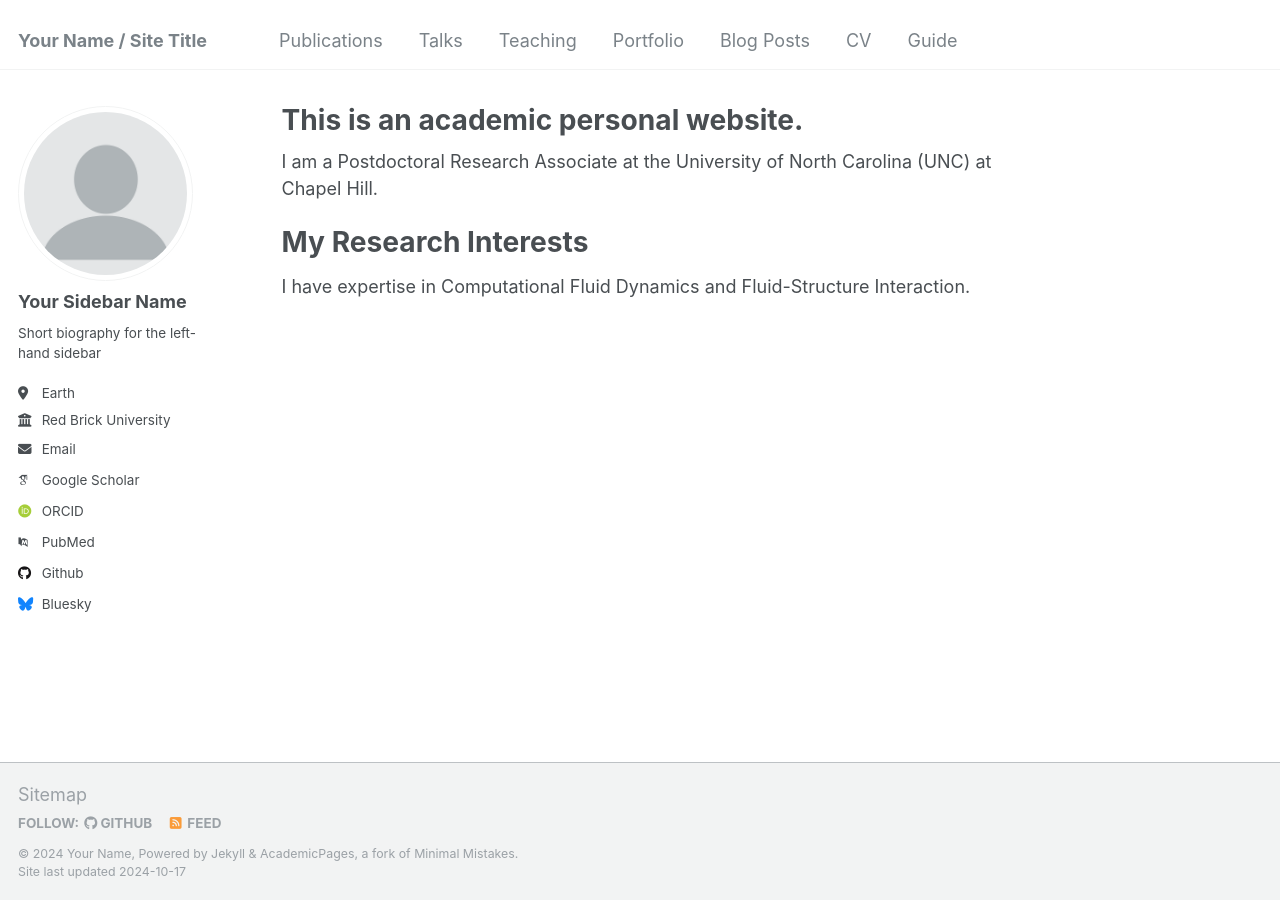
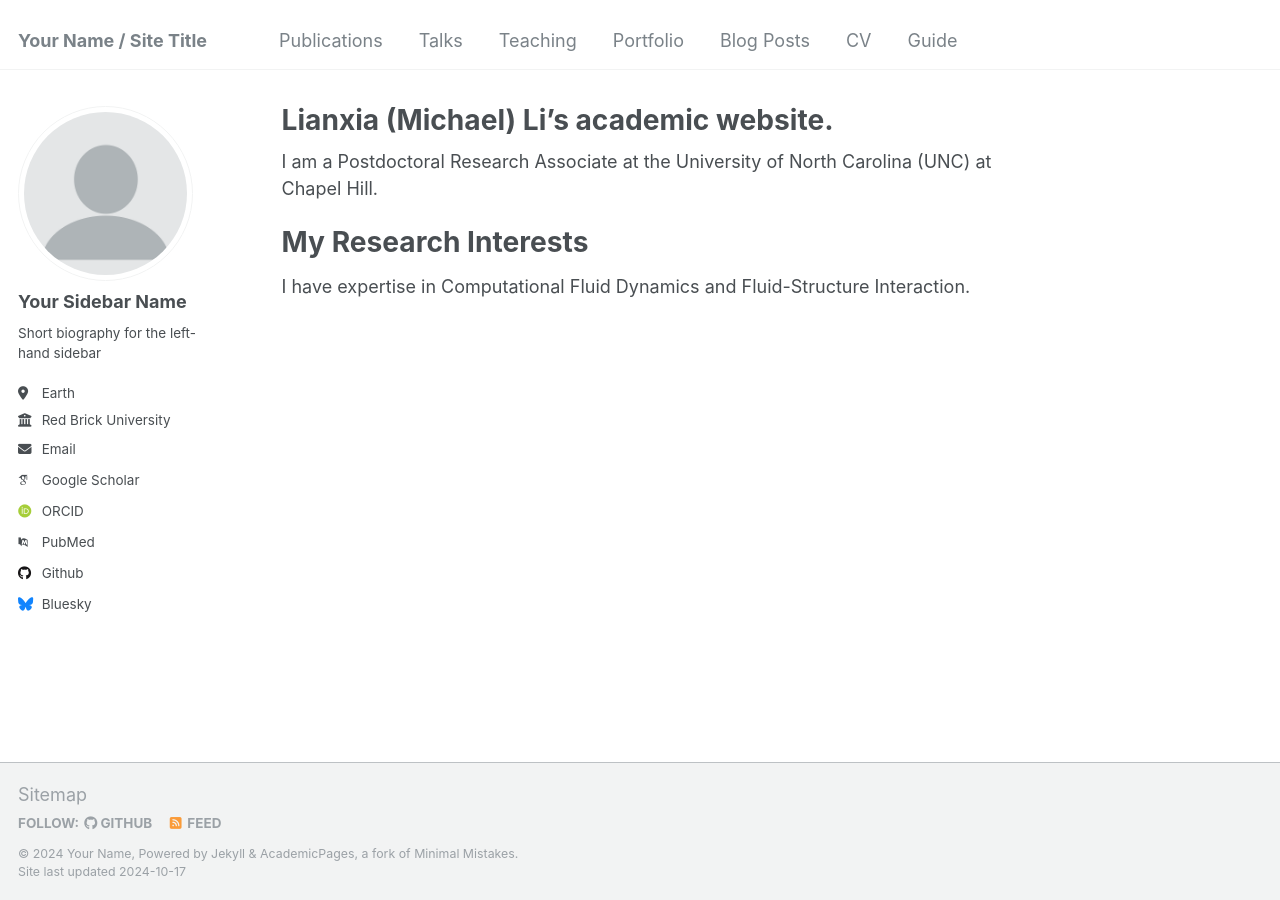
Before and after one commit to Lianxiali/lianxiali-github.io, a Jekyll site: the page built from _pages/about.md, in a window 1280 px wide. Built offline with Jekyll 4.4.1, drawn with Linux system fonts in a browser that asks for light colours; some web fonts are replaced.

Commit message:
Update about.md

```diff
--- a/_pages/about.md
+++ b/_pages/about.md
@@ -1,6 +1,6 @@
 ---
 permalink: /
-title: "This is an academic personal website."
+title: "Lianxia (Michael) Li's academic website."
 author_profile: true
 redirect_from:
   - /about/
```
